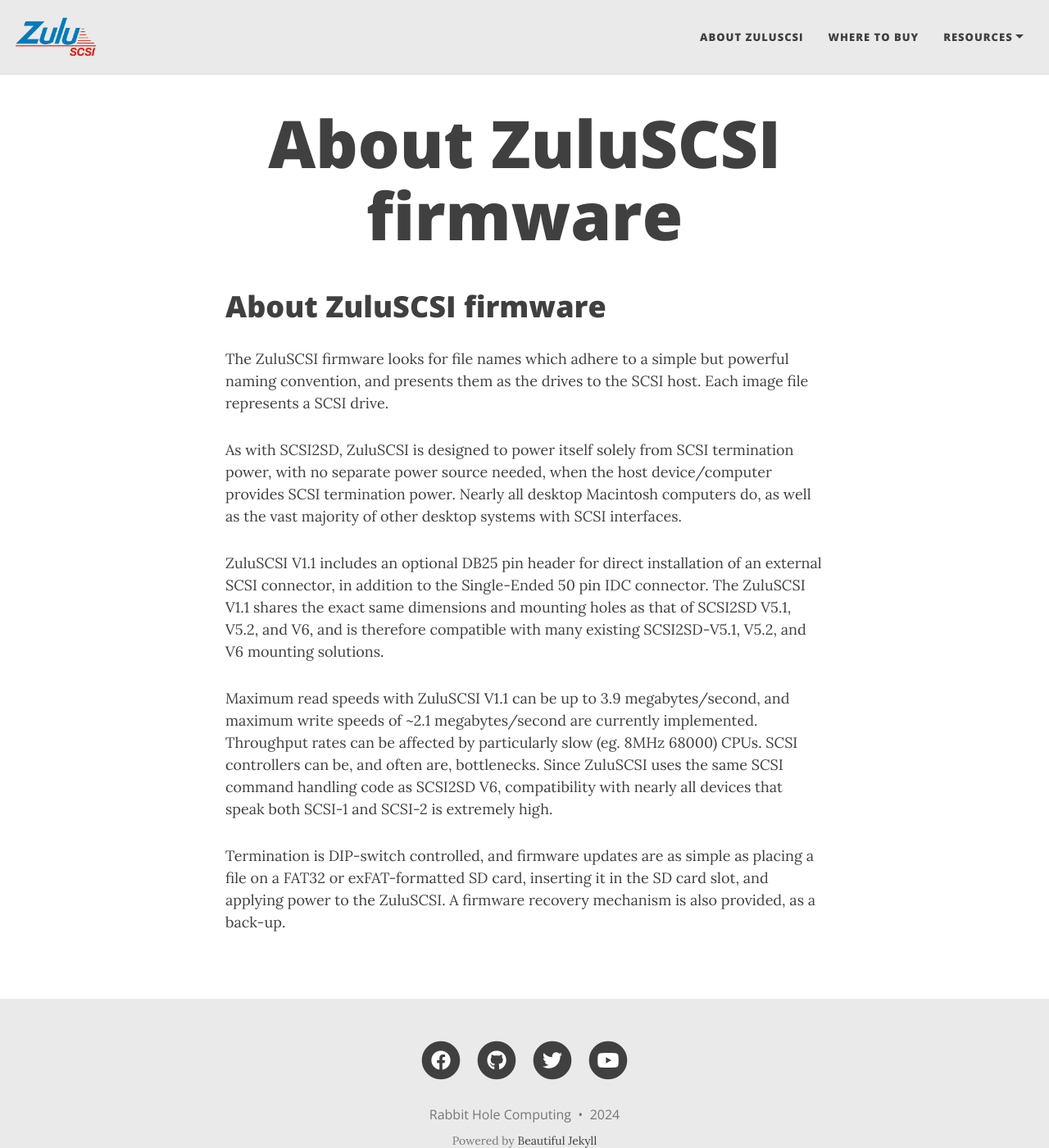
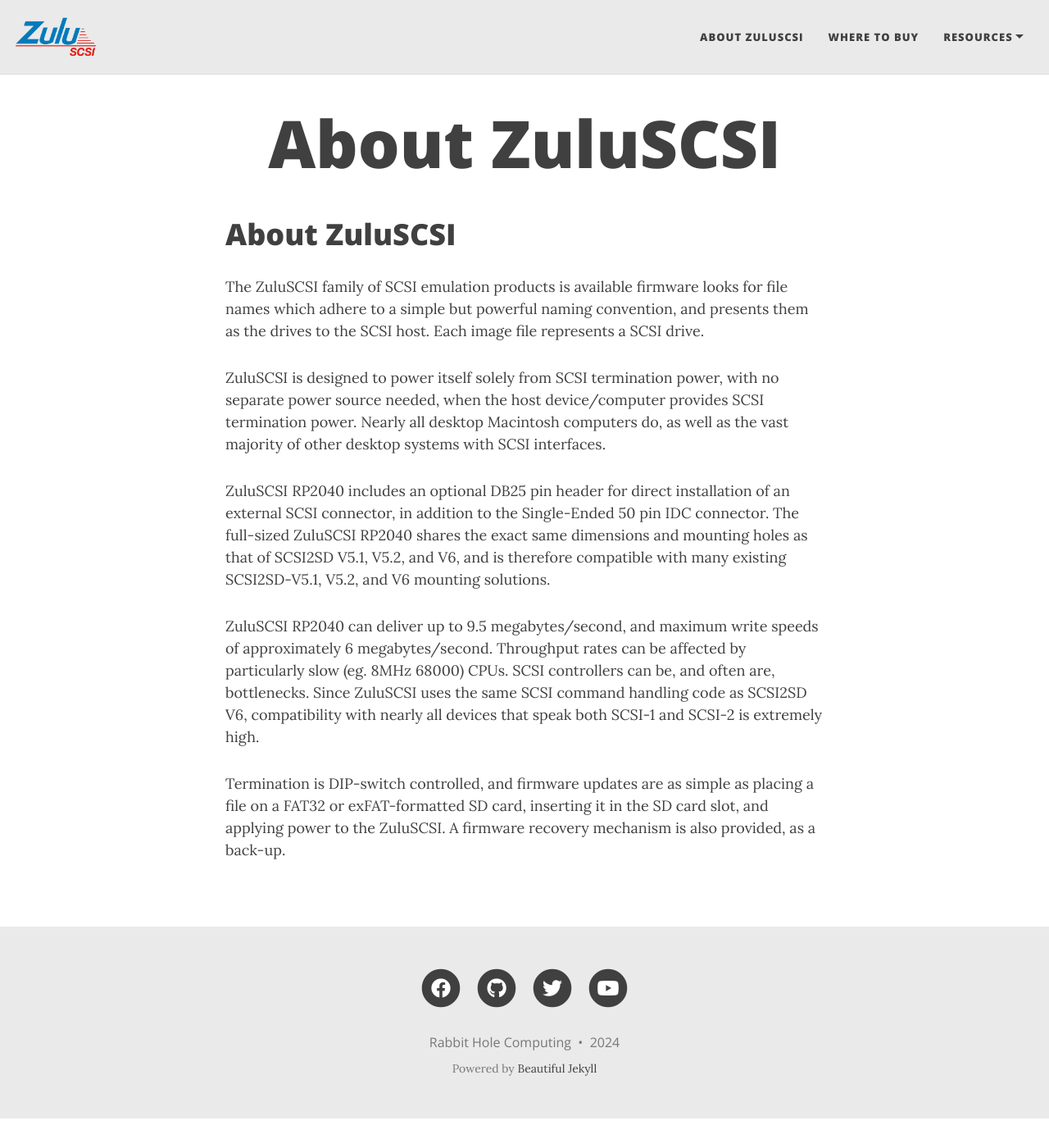
Before and after one commit to ZuluSCSI/ZuluSCSI.com, a Jekyll site: the page built from aboutzulu.md, in a window 1280 px wide and 1400 px high. Shown: the whole window at 82% size. Built offline with Jekyll 4.4.1, drawn with Linux system fonts in a browser that asks for light colours; nearby versions of some CDN libraries; our own code applies the rules of GitHub Pages for plain Markdown files.

Commit message:
Update description

```diff
--- a/aboutzulu.md
+++ b/aboutzulu.md
@@ -1,11 +1,11 @@
-# About ZuluSCSI firmware
+# About ZuluSCSI
 
-The ZuluSCSI firmware looks for file names which adhere to a simple but powerful naming convention, and presents them as the drives to the SCSI host. Each image file represents a SCSI drive.
+The ZuluSCSI family of SCSI emulation products is available  firmware looks for file names which adhere to a simple but powerful naming convention, and presents them as the drives to the SCSI host. Each image file represents a SCSI drive.
 
-As with SCSI2SD, ZuluSCSI is designed to power itself solely from SCSI termination power, with no separate power source needed, when the host device/computer provides SCSI termination power. Nearly all desktop Macintosh computers do, as well as the vast majority of other desktop systems with SCSI interfaces.
+ZuluSCSI is designed to power itself solely from SCSI termination power, with no separate power source needed, when the host device/computer provides SCSI termination power. Nearly all desktop Macintosh computers do, as well as the vast majority of other desktop systems with SCSI interfaces.
 
-ZuluSCSI V1.1 includes an optional DB25 pin header for direct installation of an external SCSI connector, in addition to the Single-Ended 50 pin IDC connector. The ZuluSCSI V1.1 shares the exact same dimensions and mounting holes as that of SCSI2SD V5.1, V5.2, and V6, and is therefore compatible with many existing SCSI2SD-V5.1, V5.2, and V6 mounting solutions.
+ZuluSCSI RP2040 includes an optional DB25 pin header for direct installation of an external SCSI connector, in addition to the Single-Ended 50 pin IDC connector. The full-sized ZuluSCSI RP2040 shares the exact same dimensions and mounting holes as that of SCSI2SD V5.1, V5.2, and V6, and is therefore compatible with many existing SCSI2SD-V5.1, V5.2, and V6 mounting solutions.
 
-Maximum read speeds with ZuluSCSI V1.1 can be up to 3.9 megabytes/second, and maximum write speeds of ~2.1 megabytes/second are currently implemented. Throughput rates can be affected by particularly slow (eg. 8MHz 68000) CPUs. SCSI controllers can be, and often are, bottlenecks. Since ZuluSCSI uses the same SCSI command handling code as SCSI2SD V6, compatibility with nearly all devices that speak both SCSI-1 and SCSI-2 is extremely high.
+ZuluSCSI RP2040 can deliver up to 9.5 megabytes/second, and maximum write speeds of approximately 6 megabytes/second. Throughput rates can be affected by particularly slow (eg. 8MHz 68000) CPUs. SCSI controllers can be, and often are, bottlenecks. Since ZuluSCSI uses the same SCSI command handling code as SCSI2SD V6, compatibility with nearly all devices that speak both SCSI-1 and SCSI-2 is extremely high.
 
 Termination is DIP-switch controlled, and firmware updates are as simple as placing a file on a FAT32 or exFAT-formatted SD card, inserting it in the SD card slot, and applying power to the ZuluSCSI. A firmware recovery mechanism is also provided, as a back-up.
```
Also changed, not shown: index.md (+1 -2 lines).
